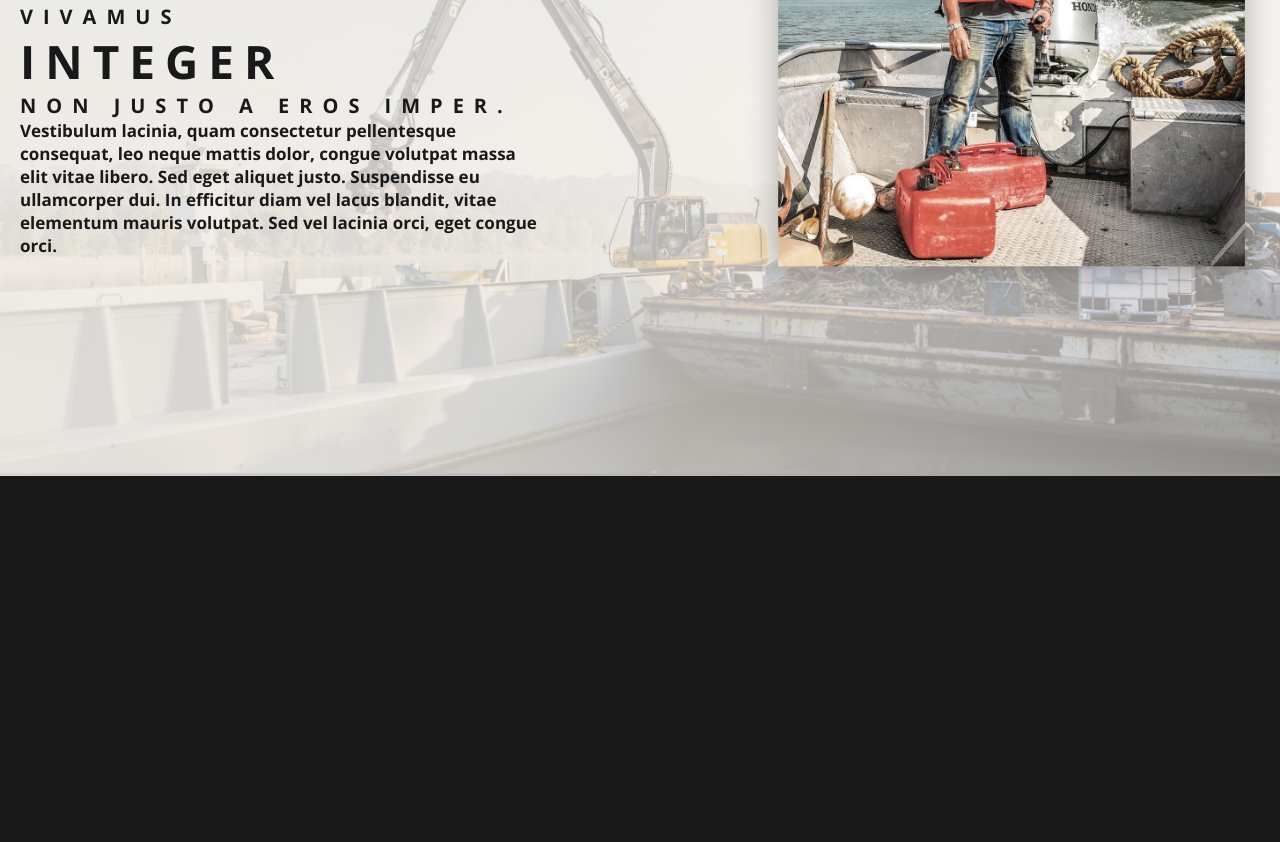
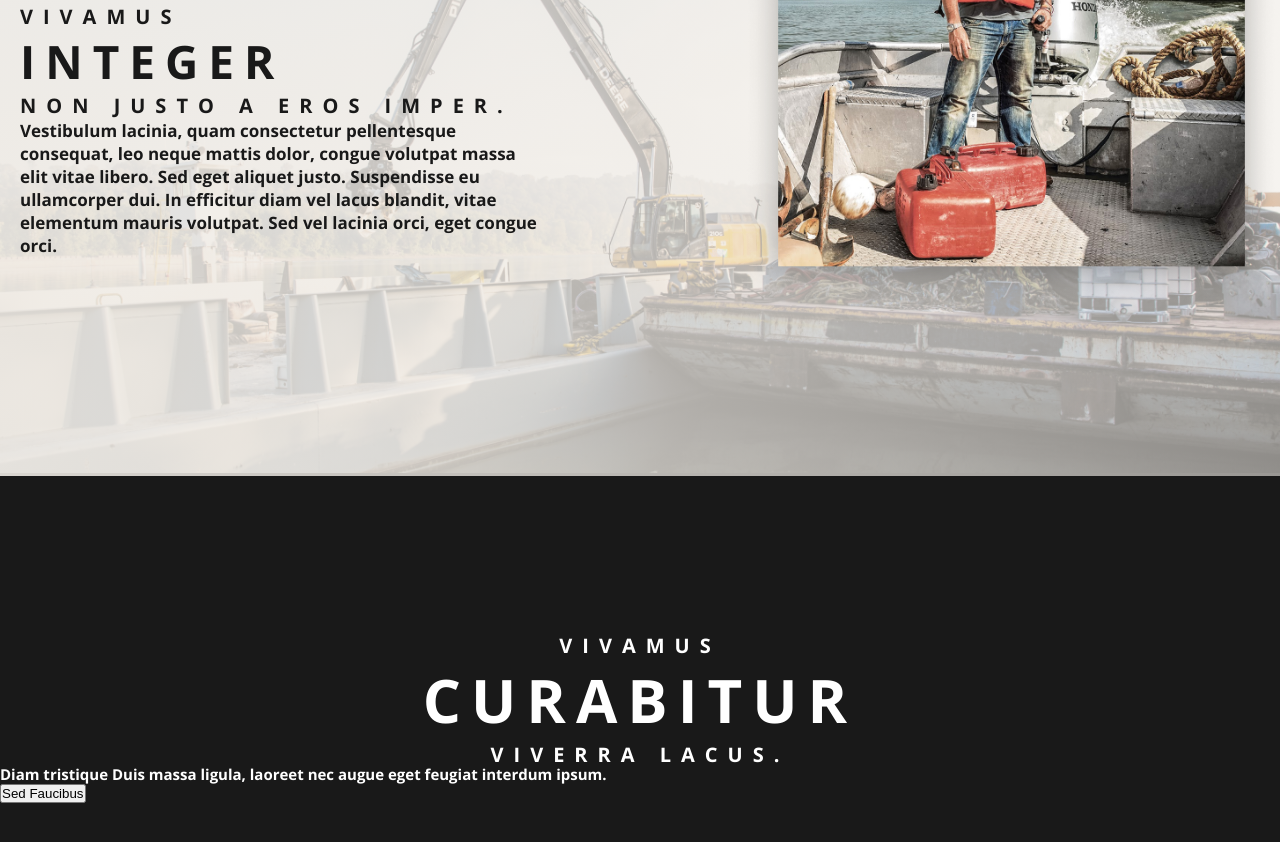
Before and after one commit to ach1209/front-end-assessment, a website: page index.html in a window 1280 px wide. Shown: the part 1441-2283 px from the top of the page. Before the commit the page ends 1917 px from the top, so only its background shows below. Drawn offline with nearby package versions, Linux system fonts and the light colour scheme; files that its build step writes are made by us from their sources.

Commit message:
Added styling for full-text section. Changed css output directory

```diff
--- a/index.html
+++ b/index.html
@@ -5,7 +5,7 @@
   <meta http-equiv="X-UA-Compatible" content="IE=edge">
   <meta name="viewport" content="width=device-width, initial-scale=1.0">
   <title>Front End Assessment</title>
-  <link rel="stylesheet" href="./dist/css/styles.css"> <!-- update path for production build -->
+  <link rel="stylesheet" href="css/styles.css">
 </head>
 <body>
 
@@ -69,8 +69,10 @@
         <p class="secondary-info__description">Vestibulum lacinia, quam consectetur pellentesque consequat, leo neque mattis dolor, congue volutpat massa elit vitae libero. Sed eget aliquet justo. Suspendisse eu ullamcorper dui. In efficitur diam vel lacus blandit, vitae elementum mauris volutpat. Sed vel lacinia orci, eget congue orci.</p>
       </div>
     </section>
-    <section class="full-width-text">
-      <h2>Vivamus Curabitur viverra lacus.</h2>
+    <section class="full-text">
+      <div class="full-text-wrapper">
+        <p class="full-text-content">Vivamus <span class="full-text-body">Curabitur</span> viverra lacus.</p>
+      </div>
     </section>
     <section class="cta-section">
       <h2>Diam tristique Duis massa ligula, laoreet nec augue eget feugiat interdum ipsum.</h2>
--- a/package.json
+++ b/package.json
@@ -5,7 +5,7 @@
   "main": "index.js",
   "scripts": {
     "test": "echo \"Error: no test specified\" && exit 1",
-    "scss": "node-sass --watch scss -o dist/css --output-style compressed",
+    "scss": "node-sass --watch scss -o css --output-style compressed",
     "serve": "lite-server"
   },
   "author": "Anthony",
--- /dev/null
+++ b/scss/components/_full-text.scss
@@ -0,0 +1,30 @@
+.full-text {
+  position: relative;
+  top: 16rem;
+  display: grid;
+  grid-template-rows: repeat(3, 1fr);
+  grid-gap: 2rem;
+
+  &-wrapper {
+    max-width: 45rem;
+    margin: 0 auto;
+    grid-row: 2;
+  }
+
+  &-content {
+    @include setText(2rem, 700, center, uppercase);
+    letter-spacing: 1rem;
+  }
+
+  &-body {
+    @include setText(4.4rem, 700, center, uppercase);
+
+    @include device-large {
+      font-size: 6rem;
+    }
+
+    @include device-medium-large {
+      font-size: 6rem;
+    }
+  }
+}
--- a/scss/styles.scss
+++ b/scss/styles.scss
@@ -6,6 +6,7 @@
 @import './components/arrow';
 @import './components/primary-info';
 @import './components/secondary-info';
+@import './components/full-text';
 
 * {
   box-sizing: border-box;
```
Also changed, not shown: css/styles.css (added), 1 other file.
